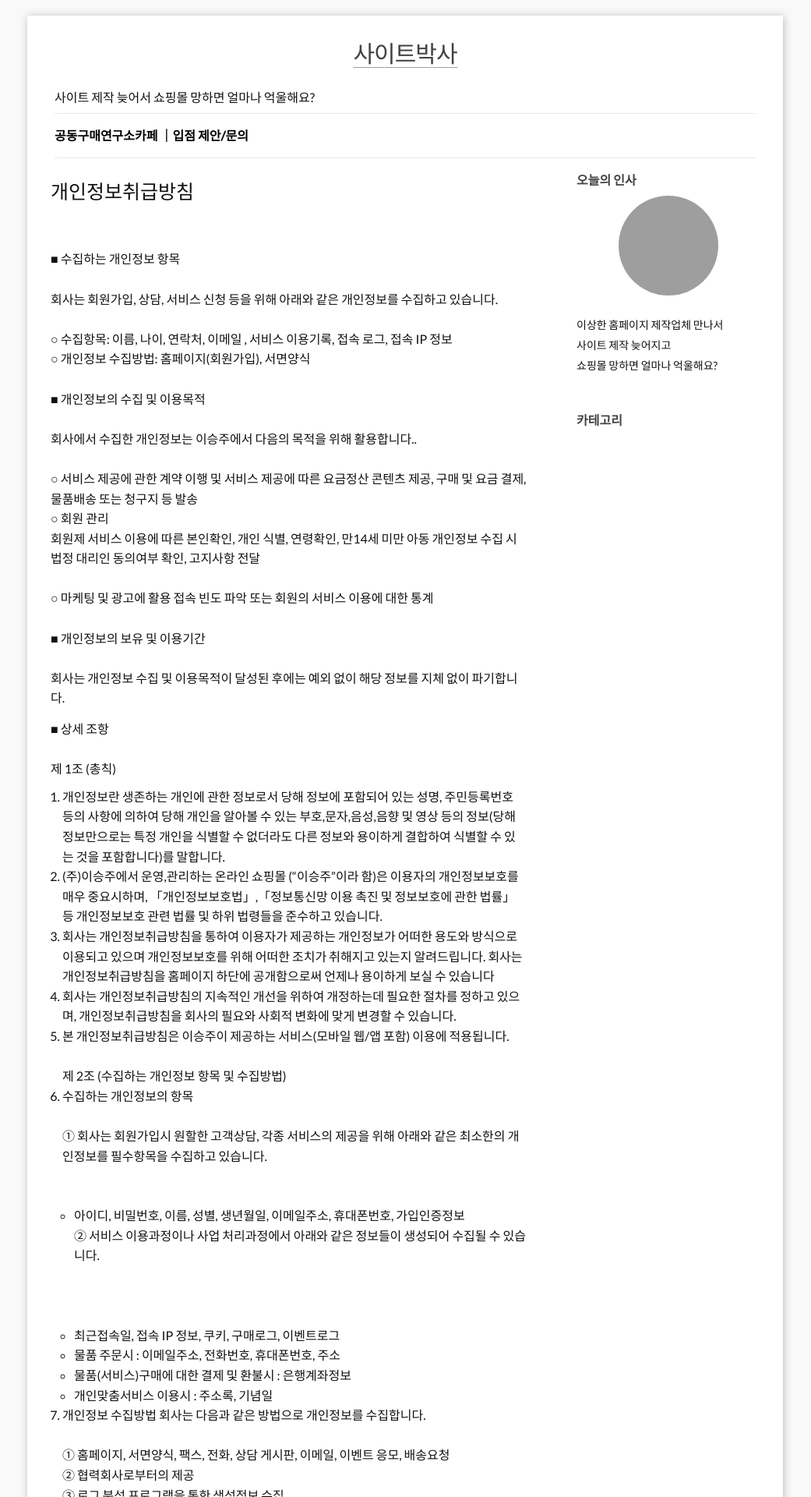
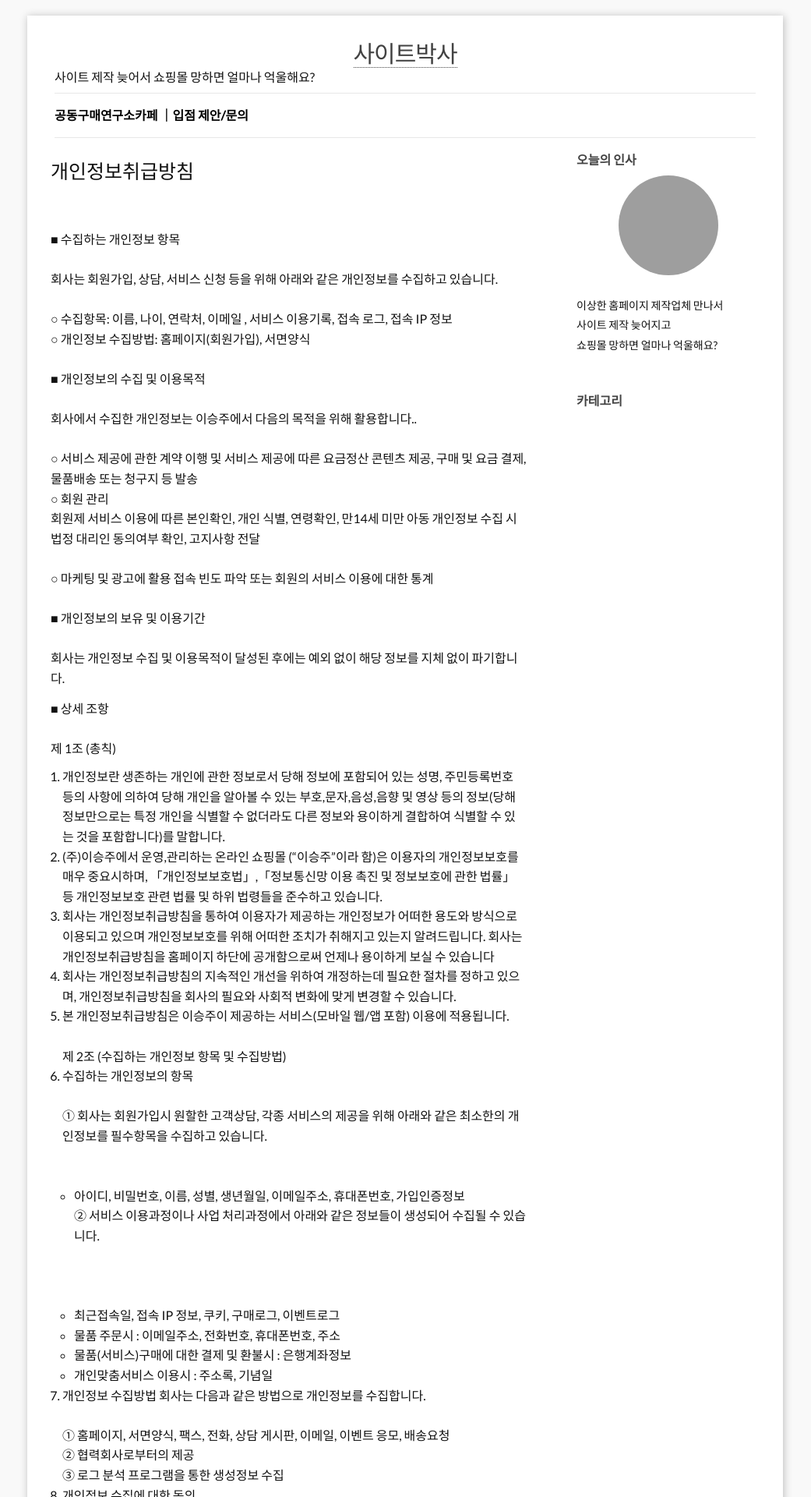
Before and after one commit to leevra/sitebaksa, a Jekyll site: the page built from privacy.md, in a window 1280 px wide. Shown: the top 1920 px of the page at 78% size, without its empty margins (120-1161 px from the left). Built offline with Jekyll 4.4.1, drawn with Linux system fonts in a browser that asks for light colours; grey boxes are pictures that could not be loaded.

Commit message:
VersionActivity

```diff
--- a/_includes/header.html
+++ b/_includes/header.html
@@ -3,8 +3,9 @@
   <div class="wrapper">
 
     <h1 class="site-title"><a href="{{ site.baseurl }}/">사이트박사</a></h1>
-    <br>
-	<p>사이트 제작 늦어서 쇼핑몰 망하면 얼마나 억울해요?</p>
+
+	<h4>사이트 제작 늦어서 쇼핑몰 망하면 얼마나 억울해요?</h4>
+
 
     <nav class="site-nav">
 
```
